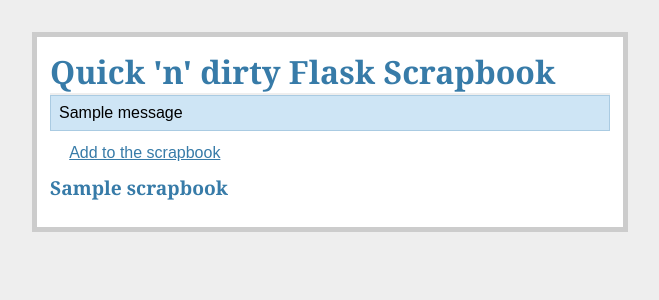
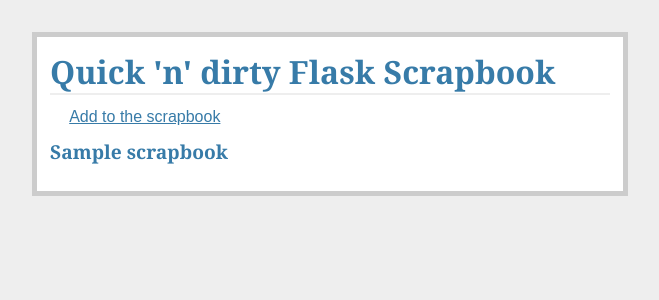
Before and after one commit to ninz/flask-demo, a Flask app: page / in a window 1280 px wide. Shown: the top 300 px of the page, without its empty margins (310-969 px from the left). Run offline with Flask 2, Linux system fonts and the light colour scheme; tables that the repository leaves empty hold one stand-in row (values such as "Sample post"); one stand-in notice (Sample message) is shown; parts of the project's set-up code (start-up, migrations or seed data) failed here and were passed over; some libraries are stand-ins or nearby versions.

Commit message:
Log oembed url; remove unused flash message block; add youtube url to readme

```diff
--- a/quickndirty/quickndirty/templates/layout.html
+++ b/quickndirty/quickndirty/templates/layout.html
@@ -7,10 +7,6 @@
     <body>
     <div class=page>
       <h1>Quick 'n' dirty Flask Scrapbook</h1>
-
-      {% for message in get_flashed_messages() %}
-        <div class=flash>{{ message }}</div>
-      {% endfor %}
       {% block body %}{% endblock %}
       {% block javascript %}
         <script type="text/javascript" src="{{ url_for('static', filename='jquery-2.1.0.js') }}"></script>
--- a/quickndirty/quickndirty/views.py
+++ b/quickndirty/quickndirty/views.py
@@ -45,9 +45,11 @@ def add_entry():
 
 @app.route('/lookup', methods=["POST"])
 def lookup_oembed():
+    from flask import current_app
     content_url = request.form.get('content_url')
     (discovered_format, oembed_url) = discovery.get_oembed_url(
         content_url, max_width=300, max_height=300)
+    current_app.logger.debug(oembed_url)
     response = requests.get(oembed_url)
     oembed_fields = json.loads(response.text)
     return jsonify(oembed_fields)
```
Also changed, not shown: README.md.
